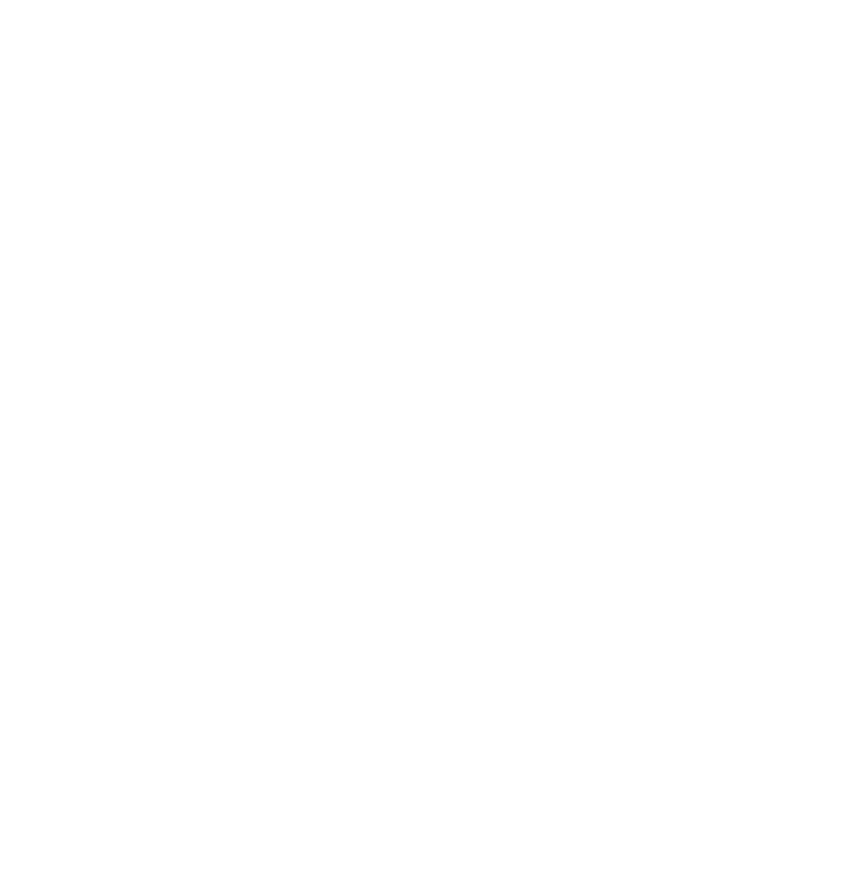
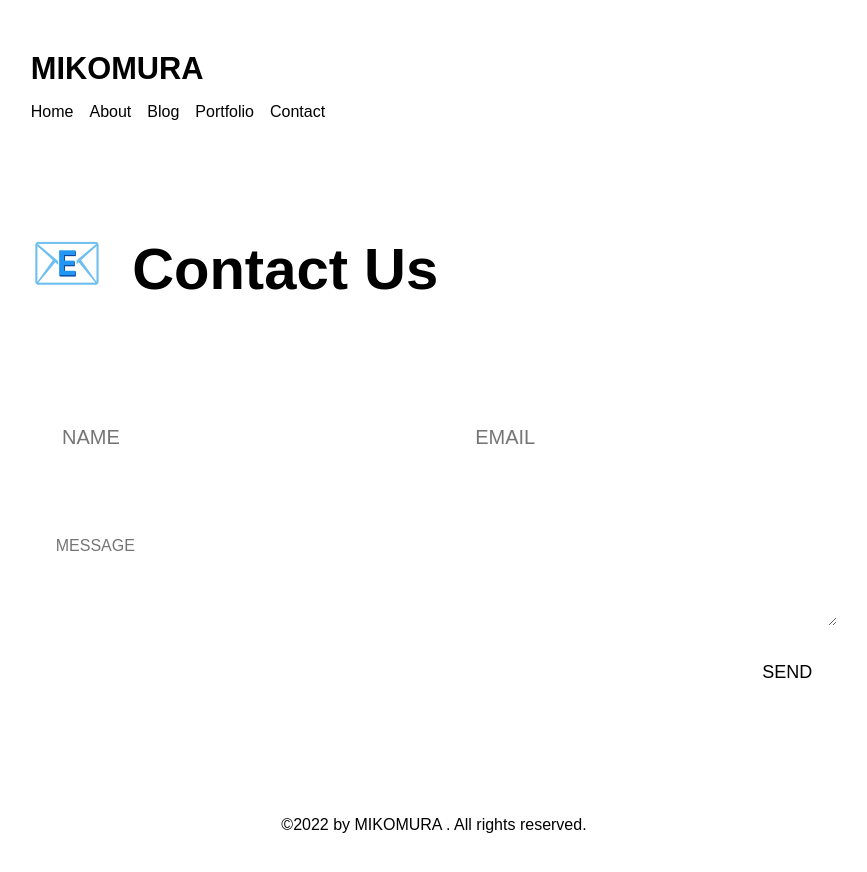
Before and after one commit to kurobo-chan/mikomura_2, a Gatsby site: page /contact in a window 1280 px wide. Before the commit this address had no page. Shown: the whole page, without its empty margins (206-1073 px from the left). Before the commit the page ends 800 px from the top, so only its background shows below. Built offline with nearby package versions, Linux system fonts and the light colour scheme; Gatsby itself is replaced by a stand-in of ours.

Commit message:
20220602

```diff
--- a/gatsby-config.js
+++ b/gatsby-config.js
@@ -122,5 +122,6 @@ module.exports = {
         queries: require("./src/utils/algolia-queries"),
       },
     },
+    `gatsby-plugin-netlify`,
   ],
 };
--- a/package.json
+++ b/package.json
@@ -18,7 +18,7 @@
     "algoliasearch": "^4.13.1",
     "babel-plugin-styled-components": "^2.0.7",
     "gatsby": "^4.13.1",
-    "gatsby-cli": "^4.15.0",
+    "gatsby-cli": "^4.15.1",
     "gatsby-plugin-algolia": "^0.26.0",
     "gatsby-plugin-dark-mode": "^1.1.2",
     "gatsby-plugin-env-variables": "^2.2.0",
@@ -26,6 +26,7 @@
     "gatsby-plugin-google-fonts-v2": "^1.0.0",
     "gatsby-plugin-image": "^2.13.0",
     "gatsby-plugin-manifest": "^4.13.0",
+    "gatsby-plugin-netlify": "^5.0.0",
     "gatsby-plugin-react-helmet": "^5.13.0",
     "gatsby-plugin-sharp": "^4.13.0",
     "gatsby-plugin-sitemap": "^5.13.0",
--- /dev/null
+++ b/src/components/contact/form-style.js
@@ -0,0 +1,94 @@
+import styled, { css } from "styled-components";
+
+export const FromUnit = styled.form({
+  width: "100%",
+  display: "flex",
+  justifyContent: "space-between",
+  flexWrap: "wrap",
+  rowGap: "2em",
+});
+
+export const InputWrap = styled.div((props) => ({
+  width: props.width || "calc((100% - 20px) / 2)",
+  position: "relative",
+  background: "var(--contact-input-bg)",
+  border: "1px solid var(--contact-border)",
+  borderRadius: "2px",
+}));
+
+export const FocusInput = styled.span({
+  position: "absolute",
+  display: "block",
+  width: "calc(100% + 2px)",
+  height: "calc(100% + 2px)",
+  top: "-1px",
+  left: "-1px",
+  pointerEvents: "none",
+  border: "1px solid var(--contact-border-focus)",
+  borderRadius: "2px",
+  visibility: "hidden",
+  opacity: "0",
+  transition: "all 0.4s",
+  transform: "scaleX(1.1) scaleY(1.3)",
+});
+
+const focus = css({
+  [`:focus + ${FocusInput}`]: {
+    visibility: "visible",
+    opacity: "1",
+    transform: "scale(1)",
+  },
+});
+export const Input = styled.input(
+  (props) => ({
+    height: props.height || "3.75em",
+    padding: props.padding || "0 1.25em 0 1.56em",
+    minHeight: props.minHeight || "0",
+    fontSize: props.fontSize || "1.25em",
+    lineHeight: props.lineHeight || "1.2",
+    overflow: props.overflow || "visible",
+    display: "block",
+    width: "100%",
+    background: "transparent",
+    fontFamily: "var(--poppins)",
+    textTransform: "uppercase",
+    color: "var(--contact-input-text)",
+    outline: "none",
+    border: "none",
+    resize: "vertical",
+    margin: "0",
+    touchAction: "manipulation",
+  }),
+  focus
+);
+
+export const SendBtnContainer = styled.div({
+  width: "100%",
+  display: "flex",
+  flexWrap: "wrap",
+  justifyContent: "flex-end",
+  marginBlockStart: "-10px",
+});
+
+const hover = css({
+  ":hover": {
+    background: "var(--contact-button-hover)",
+  },
+});
+export const SendBtn = styled.button(
+  {
+    textTransform: "uppercase",
+    display: "grid",
+    placeContent: "center",
+    paddingInline: "1.25em",
+    minWidth: "100px",
+    height: "50px",
+    background: "var(--contact-button)",
+    borderRadius: "2px",
+    color: "var(--contact-button-text)",
+    fontSize: "1.125em",
+    lineHeight: "1.2",
+    transition: "all 0.4s",
+  },
+  hover
+);
--- /dev/null
+++ b/src/components/contact/form.js
@@ -0,0 +1,85 @@
+import { default as React, useState } from "react";
+import { navigate } from "gatsby-link";
+import {
+  InputWrap,
+  Input,
+  FromUnit,
+  SendBtnContainer,
+  SendBtn,
+  FocusInput,
+} from "./form-style";
+import IconAlert from "../icons/icon-alert";
+
+const encode = (data) => {
+  return Object.keys(data)
+    .map((key) => encodeURIComponent(key) + "=" + encodeURIComponent(data[key]))
+    .join("&");
+};
+const From = () => {
+  const [state, setState] = useState({});
+  const handleChange = (e) => {
+    setState({ ...state, [e.target.name]: e.target.value });
+  };
+  const handleSubmit = (e) => {
+    e.preventDefault();
+    const form = e.target;
+    fetch("/", {
+      method: "POST",
+      headers: { "Content-Type": "application/x-www-form-urlencoded" },
+      body: encode({
+        "form-name": form.getAttribute("name"),
+        ...state,
+      }),
+    })
+      .then(() => navigate(form.getAttribute("action")))
+      .catch((error) => alert(error));
+  };
+  return (
+    <FromUnit
+      name="contact"
+      method="post"
+      action="/thanks/"
+      data-netlify="true"
+      data-netlify-honeypot="bot-field"
+      onSubmit={handleSubmit}
+    >
+      <InputWrap>
+        <Input
+          type="text"
+          name="name"
+          placeholder="name"
+          onChange={handleChange}
+        />
+        <FocusInput></FocusInput>
+      </InputWrap>
+      <InputWrap>
+        <Input
+          type="text"
+          name="email"
+          placeholder="email"
+          onChange={handleChange}
+        />
+        <FocusInput></FocusInput>
+      </InputWrap>
+      <InputWrap width={`100%`}>
+        <Input
+          as={`textarea`}
+          name="message"
+          placeholder="message"
+          height={`auto`}
+          minHeight={`119px`}
+          padding={`1.56em 1.25em 1em 1.56em`}
+          fontSize={`1em`}
+          lineHeight={`1.8`}
+          overflow={`auto`}
+          onChange={handleChange}
+        />
+        <FocusInput></FocusInput>
+      </InputWrap>
+      <SendBtnContainer>
+        <SendBtn type="submit">send</SendBtn>
+      </SendBtnContainer>
+    </FromUnit>
+  );
+};
+export default From;
--- a/src/components/global-style.js
+++ b/src/components/global-style.js
@@ -102,6 +102,16 @@ const GlobalStyle = createGlobalStyle({
     "--blog-actions": "var(--gray)",
     "--more-button": "var(--primary)",
     "--no-more-color": "var(--secondary)",
+    "--contact-input-bg": "var(--white)",
+    "--contact-input-text": "var(--black)",
+    "--contact-border": "var(--light-gray)",
+    "--contact-border-focus": "var(--primary)",
+    "--contact-placeholder": "var(--gray)",
+    "--contact-alert-bg": "var(--white)",
+    "--contact-alert-color": "var(--accent)",
+    "--contact-button": "var(--primary-secondary-gradients)",
+    "--contact-button-hover": "var(--gray)",
+    "--contact-button-text": "var(--white)",
   },
   "body.dark": {
     /* dark-mode */
--- /dev/null
+++ b/src/components/icons/icon-alert.js
@@ -0,0 +1,30 @@
+import * as React from "react";
+import styled from "styled-components";
+
+//style
+const Svg = styled.svg((props) => ({
+  width: props.width,
+  height: props.height,
+  fill: props.fill,
+}));
+// mark up
+const IconAlert = (props) => {
+  return (
+    <Svg
+      viewBox="0 0 24 24"
+      xmlns="http://www.w3.org/2000/svg"
+      width={props.width}
+      height={props.height}
+      fill={props.fill}
+    >
+      <path d="M12 6C12.5523 6 13 6.44772 13 7V13C13 13.5523 12.5523 14 12 14C11.4477 14 11 13.5523 11 13V7C11 6.44772 11.4477 6 12 6Z" />
+      <path d="M12 16C11.4477 16 11 16.4477 11 17C11 17.5523 11.4477 18 12 18C12.5523 18 13 17.5523 13 17C13 16.4477 12.5523 16 12 16Z" />
+      <path
+        fillRule="evenodd"
+        clipRule="evenodd"
+        d="M12 2C6.47715 2 2 6.47715 2 12C2 17.5228 6.47715 22 12 22C17.5228 22 22 17.5228 22 12C22 6.47715 17.5228 2 12 2ZM4 12C4 16.4183 7.58172 20 12 20C16.4183 20 20 16.4183 20 12C20 7.58172 16.4183 4 12 4C7.58172 4 4 7.58172 4 12Z"
+      />
+    </Svg>
+  );
+};
+export default IconAlert;
--- a/src/pages/blog.js
+++ b/src/pages/blog.js
@@ -110,7 +110,7 @@ const Blog = ({ data, location }) => {
           <PostTitle content={`"🖼️"`}>blog</PostTitle>
           <Actions>
             <SearchModal />
-            <ViewAllButton to={`/tag-list/`}>View all tags</ViewAllButton>
+            <ViewAllButton to={`/tags/`}>View all tags</ViewAllButton>
           </Actions>
         </TitleBlock>
         {list.map(({ node }) => (
--- /dev/null
+++ b/src/pages/contact.js
@@ -0,0 +1,25 @@
+import * as React from "react";
+import Layout from "../components/layout";
+import { PostTitle } from "../components/post-style";
+import { GridLayout } from "../components/grid-layout";
+import SEO from "../components/seo";
+import From from "../components/contact/form";
+
+const Contact = ({ location }) => {
+  return (
+    <Layout>
+      <SEO
+        pagetitle="contact"
+        pagedesc="お問い合わせ"
+        pagepath={location.pathname}
+      />
+      <GridLayout as={`main`}>
+        <PostTitle content={`"📧"`}>contact us</PostTitle>
+        <div>
+          <From />
+        </div>
+      </GridLayout>
+    </Layout>
+  );
+};
+export default Contact;
--- a/src/templates/tags-template.js
+++ b/src/templates/tags-template.js
@@ -101,7 +101,7 @@ const Tag = ({ data, location, pageContext }) => {
 
   return (
     <Layout>
-      <SEO pagetitle="タグ" pagedesc="タグ一覧" pagepath={location.pathname} />
+      <SEO pagetitle={tag} pagedesc={tag} pagepath={location.pathname} />
       <GridLayout as={`main`}>
         <TitleBlock>
           <PostTitle content={`"🪅"`}>{tag}</PostTitle>
```
Also changed, not shown: src/pages/about.js (+8 -5 lines), src/pages/privacypolicy.js (+8 -4 lines), 1 other file.
